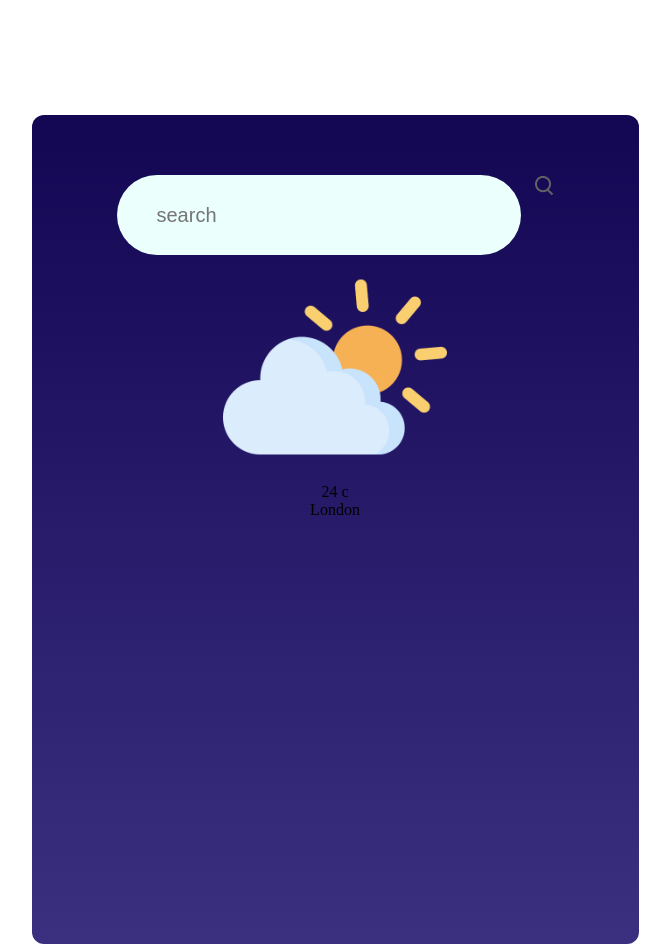
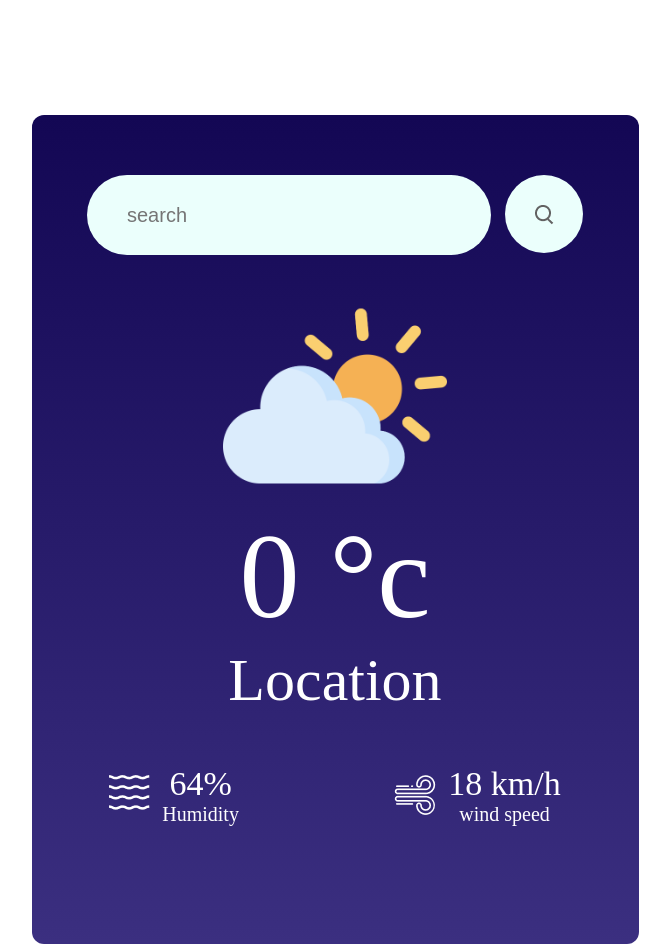
Before and after one commit to jasnapa/Weather-App, a React (Vite) app: page / in a window 1280 px wide. Shown: the top 952 px of the page, without its empty margins (305-975 px from the left). Built offline with nearby package versions, Linux system fonts and the light colour scheme.

Commit message:
bug fixed

```diff
--- a/src/Components/Weather/Weather.css
+++ b/src/Components/Weather/Weather.css
@@ -41,3 +41,53 @@
     cursor: pointer;
 
 }
+.weather-image{
+    margin-top: 29px;
+    display: flex;
+    justify-content: center;
+}
+
+.weather-temp{
+    display: flex;
+    justify-content: center;
+    color: white;
+    font-size: 120px;
+    font-weight: 400;
+}
+
+.weather-location{
+    display:flex ;
+    justify-content: center;
+    color: white;
+    font-size: 60px;
+    font-weight: 400;
+}
+
+.data-container{
+    margin-top: 50px;
+    color:white ;
+    display: flex;
+    justify-content: center;
+}
+
+.element{
+    margin: auto;
+    display: flex;
+    align-items: flex-start;
+    gap: 12px;
+}
+
+.data{
+   font-size: 34px;
+   font-weight: 400;
+}
+.text{
+    font-size: 20px;
+    font-weight: 400;
+
+}
+
+.icon{
+  margin-top: 10px;
+
+}
--- a/src/Components/Weather/Weather.jsx
+++ b/src/Components/Weather/Weather.jsx
@@ -1,30 +1,86 @@
-import React from 'react'
+import React, { useState } from 'react'
 import './Weather.css'
-import clear from '../Assets/clear.png'
+import clear_icon from '../Assets/clear.png'
 import cloud from '../Assets/cloud.png'
 import drizzle from '../Assets/drizzle.png'
 import humidity from '../Assets/humidity.png'
 import rain from '../Assets/rain.png'
-import search from '../Assets/search.png'
+import search_icon from '../Assets/search.png'
 import snow from '../Assets/snow.png'
 import wind from '../Assets/wind.png'
 
 const Weather=()=>{
 
+    let api_key='19b5c017f8c82557fcd28efc82a0d799'
+
+    const[wicon,setWicon] = useState(cloud)
+    const search= async ()=>{
+        const element = document.getElementsByClassName("cityInput")
+        if(element[0].value === ""){
+            return 0;
+        }
+        let url = `https://api.openweathermap.org/data/2.5/weather?q=${element[0].value}&units=Metric&appid=${api_key}`
+
+        let response = await fetch(url)
+        let data = await response.json();
+        const humidity = document.getElementsByClassName("humidity-percent")
+        const wind = document.getElementsByClassName("wind-rate")
+        const temperature = document.getElementsByClassName("weather-temp");
+        const location = document.getElementsByClassName("weather-location")
+
+        humidity[0].innerHTML = data.main.humidity + " %";
+        wind[0].innerHTML = Math.floor(data.wind.speed)+" km/h";
+        temperature[0].innerHTML =Math.floor(data.main.temp)+" °c";
+        location[0].innerHTML= data.name;
+        if(data.weather[0].icon === "01d" || data.weather[0].icon === "01n"){
+            setWicon(clear_icon)
+        }else if(data.weather[0].icon === "02d" || data.weather[0].icon === "02n"){
+            setWicon(cloud)
+        }else if(data.weather[0].icon === "03d" || data.weather[0].icon === "03n"){
+            setWicon(drizzle)
+        }else if(data.weather[0].icon === "04d" || data.weather[0].icon === "04n"){
+            setWicon(drizzle)
+        }else if(data.weather[0].icon === "09d" || data.weather[0].icon === "09n"){
+            setWicon(rain)
+        }else if(data.weather[0].icon === "10d" || data.weather[0].icon === "10n"){
+            setWicon(rain)
+        }else if(data.weather[0].icon === "13d" || data.weather[0].icon === "13n"){
+            setWicon(snow)
+        }else{
+            setWicon(clear_icon)
+        }
+
+    }
     return(
         <div className='container'>
             <div className="top-bar">
                 <input type="text" className="cityInput" placeholder='search'/>
-                <div className="search">
-                    <img src={search} alt="" />
+                <div className="search-icon" onClick={()=>{search()}}>
+
+                    <img src={search_icon} alt="" />
                 </div>
             </div>
           <div className="weather-image">
-            <img src={cloud} alt="" />
+            <img src={wicon} alt="" />
             </div>
-            <div className="weather-temp">24 c</div>
-            <div className="weather-location">London</div>
-            <div className="data-container"></div>
+            <div className="weather-temp">0 °c</div>
+            <div className="weather-location">Location</div>
+            <div className="data-container">
+                <div className="element">
+                  <img src={humidity} alt="" className="icon" />
+                  <div className="data">
+                    <div className="humidity-percent">64%</div>
+                    <div className="text">Humidity</div>
+                  </div>
+                </div>
+                <div className="element">
+                  <img src={wind} alt="" className="icon" />
+                  <div className="data">
+                    <div className="wind-rate">18 km/h</div>
+                    <div className="text">wind speed</div>
+                  </div>
+                </div>
+            </div>
         </div>
     )
 }
```
